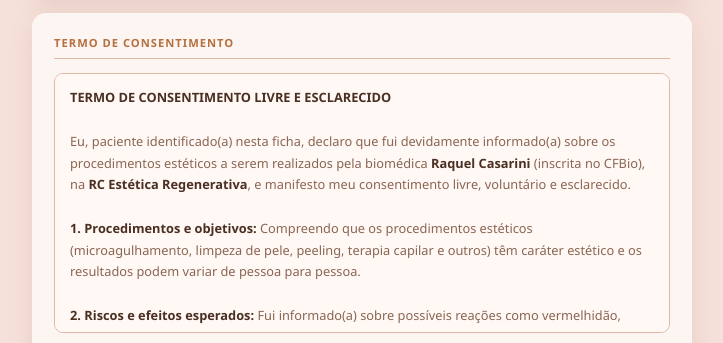
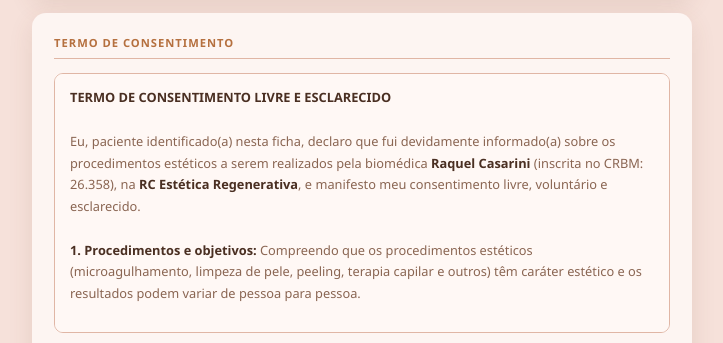
Before and after one commit to rafamedcosta-gif/rc-regenerativa-sistema, a website: page ficha-anamnese-rc.html in a window 1280 px wide. Shown: the part 2566-2909 px from the top of the page, without its empty margins (278-1001 px from the left). Drawn offline with nearby package versions, Linux system fonts and the light colour scheme.

Commit message:
Add files via upload

```diff
--- a/ficha-anamnese-rc.html
+++ b/ficha-anamnese-rc.html
@@ -167,7 +167,7 @@ h1,h2,h3{font-family:Georgia,'Times New Roman',serif;font-weight:600;color:var(-
   <div class="sec">Termo de Consentimento</div>
   <div class="lgpd">
     <b>TERMO DE CONSENTIMENTO LIVRE E ESCLARECIDO</b><br><br>
-    Eu, paciente identificado(a) nesta ficha, declaro que fui devidamente informado(a) sobre os procedimentos estéticos a serem realizados pela biomédica <b>Raquel Casarini</b> (inscrita no CFBio), na <b>RC Estética Regenerativa</b>, e manifesto meu consentimento livre, voluntário e esclarecido.<br><br>
+    Eu, paciente identificado(a) nesta ficha, declaro que fui devidamente informado(a) sobre os procedimentos estéticos a serem realizados pela biomédica <b>Raquel Casarini</b> (inscrita no CRBM: 26.358), na <b>RC Estética Regenerativa</b>, e manifesto meu consentimento livre, voluntário e esclarecido.<br><br>
     <b>1. Procedimentos e objetivos:</b> Compreendo que os procedimentos estéticos (microagulhamento, limpeza de pele, peeling, terapia capilar e outros) têm caráter estético e os resultados podem variar de pessoa para pessoa.<br><br>
     <b>2. Riscos e efeitos esperados:</b> Fui informado(a) sobre possíveis reações como vermelhidão, sensibilidade e descamação — efeitos transitórios normais. Comprometo-me a comunicar imediatamente qualquer reação inesperada.<br><br>
     <b>3. Obrigações do paciente:</b> Comprometo-me a informar verazmente meu estado de saúde e medicamentos. Sei que omissões podem comprometer minha segurança.<br><br>
```
